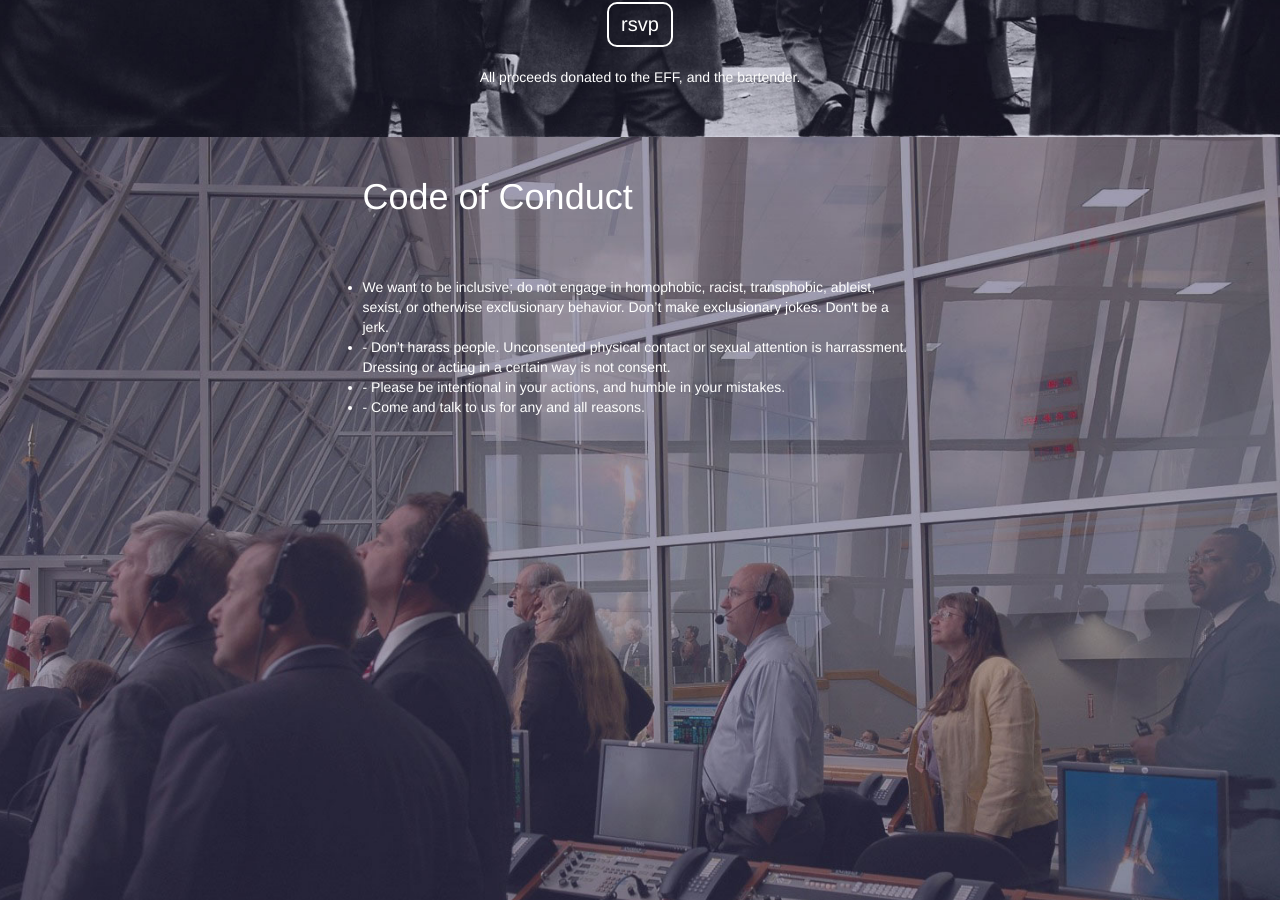
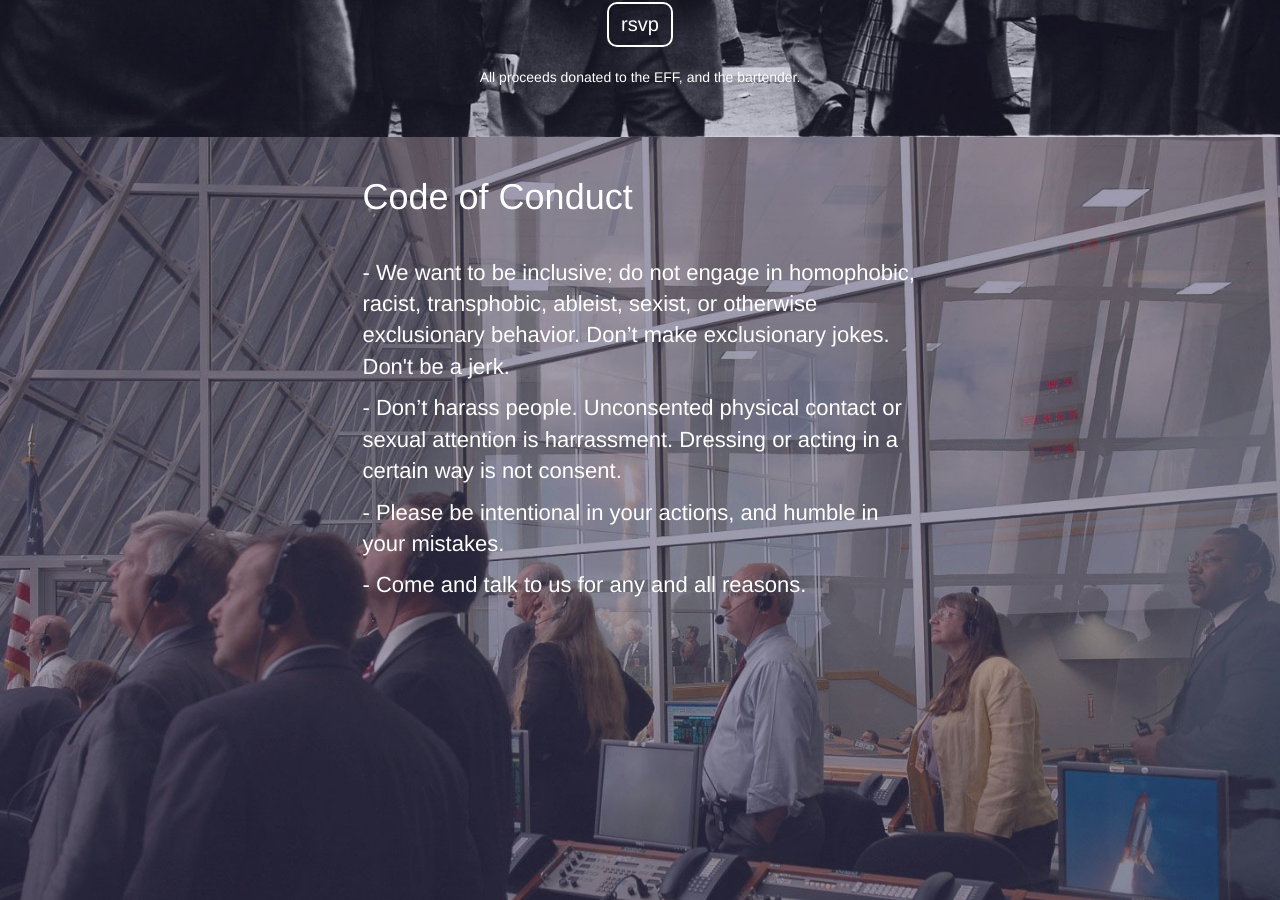
Before and after one commit to stateio/xvzf, a Jekyll site: the page persistence.html, which Jekyll copies as it is, in a window 1280 px wide and 900 px high, scrolled down 1663 px. Built offline with Jekyll 4.4.1, drawn with Linux system fonts in a browser that asks for light colours; Markdown is read by kramdown in place of the engine named in the settings; a script that is not in the unit is left out.

Commit message:
persistence -<ul>

```diff
--- a/persistence.html
+++ b/persistence.html
@@ -71,13 +71,10 @@
           <div class="col-md-6 col-md-offset-3">
             <h1>Code of Conduct</h1>
             <br/>
-            <br/>
-            <ul>
-              <li>We want to be inclusive; do not engage in homophobic, racist, transphobic, ableist, sexist, or otherwise exclusionary behavior. Don’t make exclusionary jokes. Don't be a jerk.</li>
-              <li>- Don’t harass people. Unconsented physical contact or sexual attention is harrassment. Dressing or acting in a certain way is not consent.</li>
-              <li>- Please be intentional in your actions, and humble in your mistakes.</li>
-              <li>- Come and talk to us for any and all reasons.</li>
-            </ul>
+            <p>- We want to be inclusive; do not engage in homophobic, racist, transphobic, ableist, sexist, or otherwise exclusionary behavior. Don’t make exclusionary jokes. Don't be a jerk.</p>
+            <p>- Don’t harass people. Unconsented physical contact or sexual attention is harrassment. Dressing or acting in a certain way is not consent.</p>
+            <p>- Please be intentional in your actions, and humble in your mistakes.</p>
+            <p>- Come and talk to us for any and all reasons.</p>
 
 
           </div>
```
